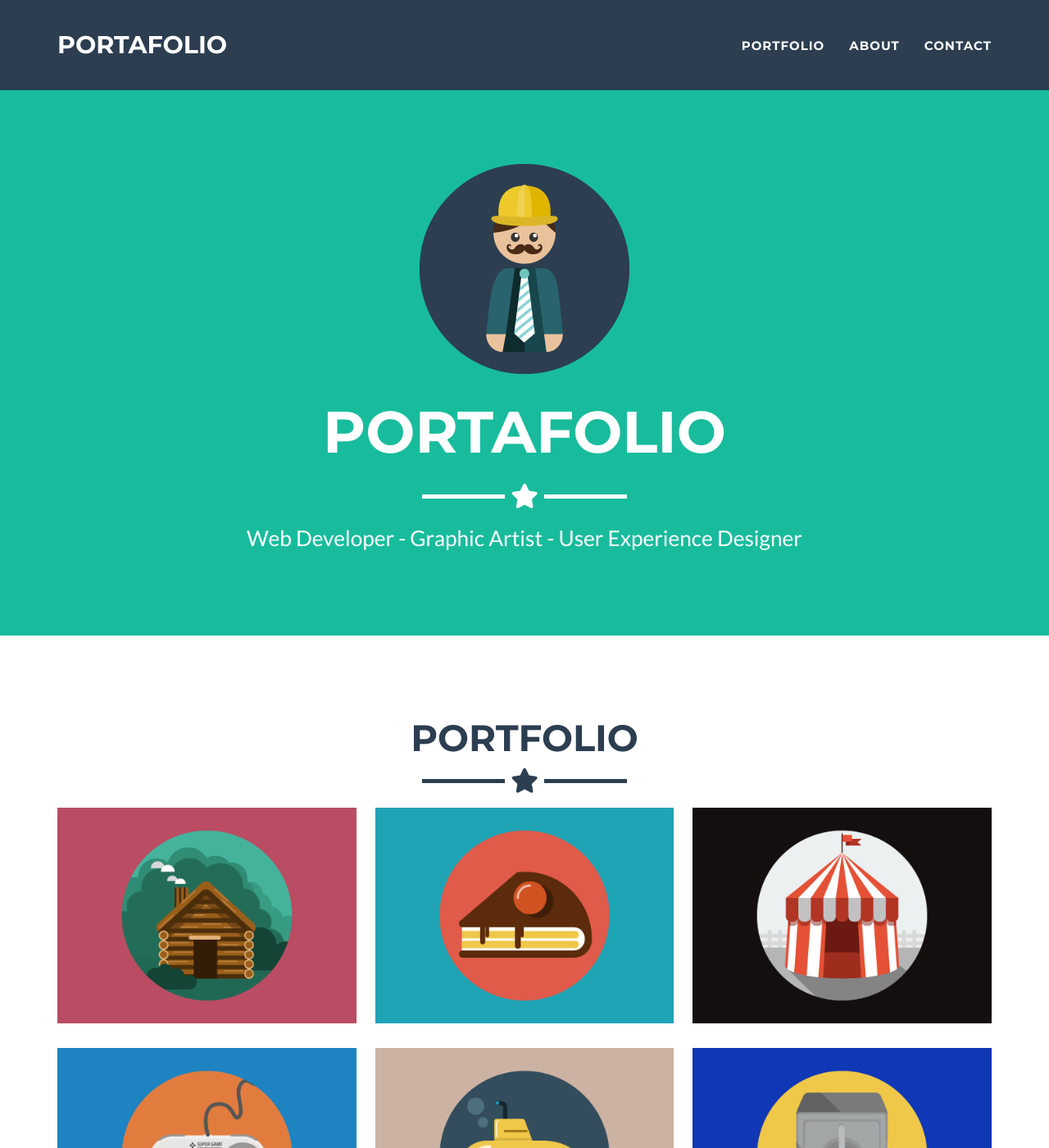
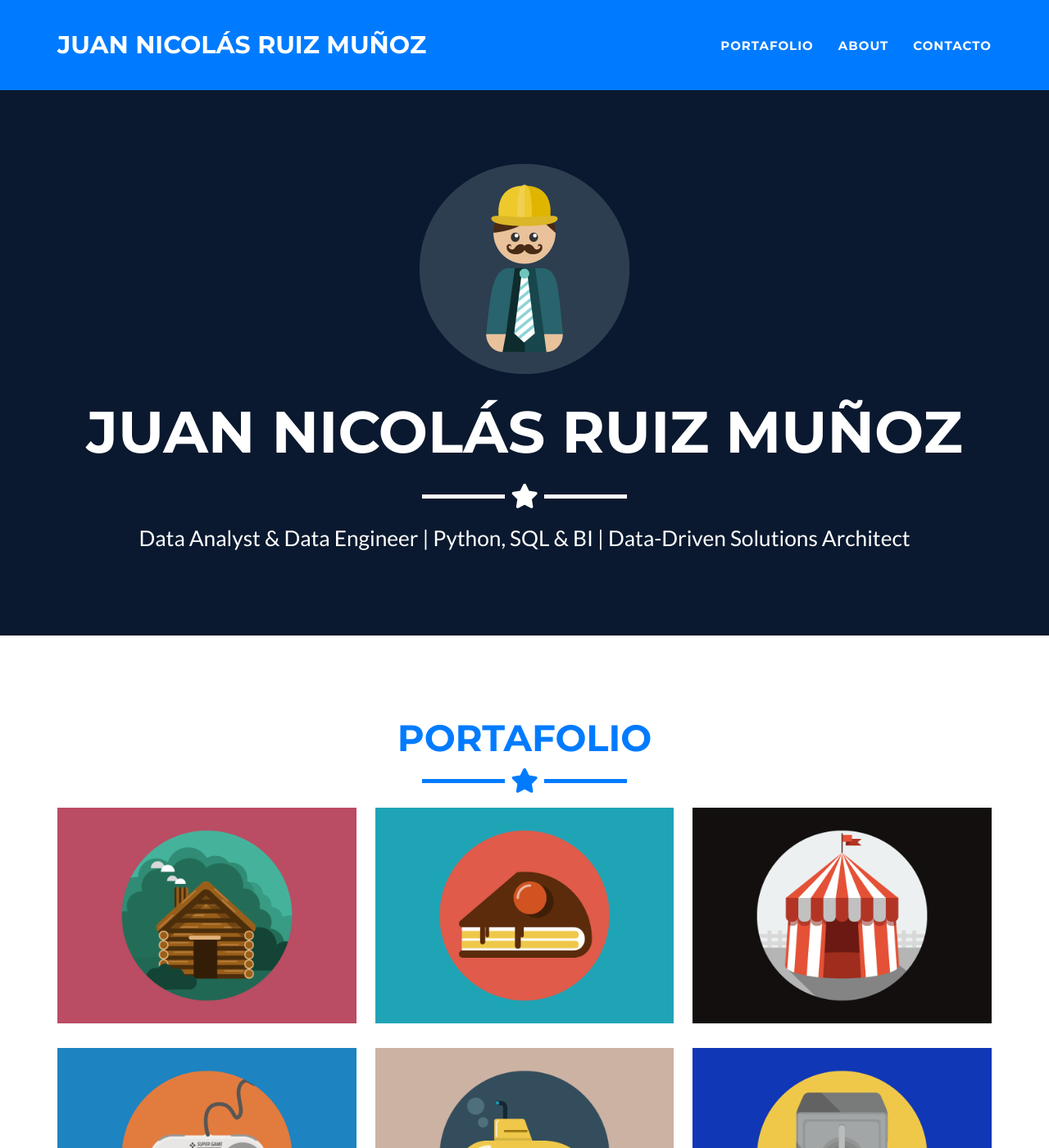
Before and after one commit to Nicobelicko/Nicobelicko.github.io, a Jekyll site: the page built from _posts/2014-07-18-project-1.markdown, in a window 1280 px wide and 1400 px high. Shown: the whole window at 82% size. Built offline with Jekyll 4.4.1, drawn with Linux system fonts in a browser that asks for light colours.

Commit message:
Primerios cambios
Cambios en la paleta de color, titulo con mi nombre y información sobre que es un portafolio.

```diff
--- a/Gemfile
+++ b/Gemfile
@@ -1,2 +1,2 @@
 source "https://rubygems.org"
-gemspec
+gem "jekyll"
--- a/_config.yml
+++ b/_config.yml
@@ -1,11 +1,11 @@
 # Site settings
-title: Portafolio
-email: your-email@domain.com
+title: Juan Nicolás Ruiz Muñoz
+email: juannicolasruizmunoz@gmail.com
 url: https://github.com/jeromelachaud/freelancer-theme
-description: "Write an awesome description for your new site here. You can edit this line in _config.yml. It will appear in your document head meta (for Google search results) and in your feed.xml site description."
-keywords: "your keywords, separated by commas"
-skills: "Web Developer - Graphic Artist - User Experience Designer"
-meta_author: LastName FirstName
+description: "Soy ingeniero de datos con experiencia diseñando pipelines, automatizando procesos ETL y construyendo soluciones que convierten datos en activos valiosos para las empresas. En este portafolio encontrarás proyectos prácticos que reflejan mi enfoque en la eficiencia, escalabilidad y calidad de los datos. | I'm a data engineer with experience designing pipelines, automating ETL processes, and building solutions that turn data into valuable business assets. This portfolio showcases hands-on projects that reflect my focus on efficiency, scalability, and data quality."
+keywords: "data engineer portfolio, data engineering projects, ETL automation, data pipelines, Python for data engineering, SQL for data engineering, Airflow projects, cloud data solutions, data transformation, data architecture, big data projects, GCP data engineer, scalable data systems, data quality monitoring, real-world data projects, data integration, data analytics, business intelligence, data warehousing, custom ETL workflows"
+skills: "Data Analyst & Data Engineer | Python, SQL & BI | Data-Driven Solutions Architect"
+meta_author: JuaNicolas RuizMunoz
 
 # Google webmaster tools
 google_verify:
@@ -25,9 +25,9 @@ disqus_shortname: myshortname
 
 # Color settings (hex-codes without the leading hash-tag)
 color:
-  primary: 18bc9c #80B3FF
-  primary-rgb: "24,288,156" #"128,179,255"
-  secondary: 2c3e50 #FD6E8A
+  primary: 0A192F #80B3FF
+  primary-rgb: "10, 25, 47" #"128,179,255"
+  secondary: 007BFF #FD6E8A
   secondary-dark: 233140 #A2122F
 
 # Footer settings
--- a/_includes/nav.html
+++ b/_includes/nav.html
@@ -19,13 +19,13 @@
           <a href="#page-top"></a>
         </li>
         <li class="page-scroll">
-          <a href="#portfolio">Portfolio</a>
+          <a href="#portfolio">Portafolio</a>
         </li>
         <li class="page-scroll">
           <a href="#about">About</a>
         </li>
         <li class="page-scroll">
-          <a href="#contact">Contact</a>
+          <a href="#contact">Contacto</a>
         </li>
       </ul>
     </div>
--- a/_includes/portfolio_grid.html
+++ b/_includes/portfolio_grid.html
@@ -3,7 +3,7 @@
   <div class="container portfolio-flex-grid">
     <div class="row">
       <div class="col-lg-12 text-center">
-        <h2>Portfolio</h2>
+        <h2>Portafolio</h2>
         <hr class="star-primary">
       </div>
     </div>
```
